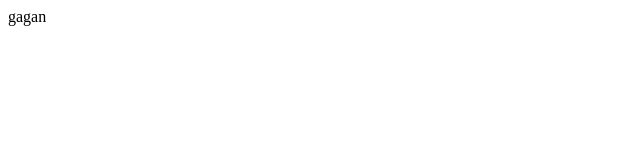
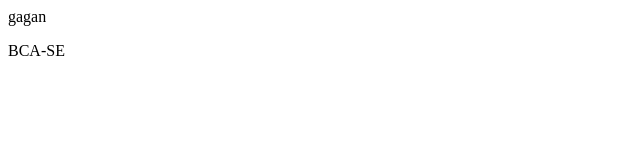
Before and after one commit to gaganyadav2005/demo, a plain HTML site: page index.html in a window 1280 px wide. Shown: the full height of the page, 0-640 px from the left. Drawn offline with Linux system fonts and the light colour scheme.

Commit message:
para-added

```diff
--- a/index.html
+++ b/index.html
@@ -1,3 +1,4 @@
 <p>
     gagan
 </p>
+<p>BCA-SE</p>
```
